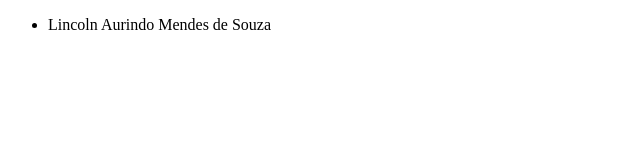
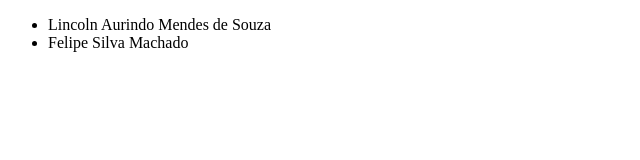
Before and after one commit to lincowj/Grupo-3-Gamma, a plain HTML site: page index.html in a window 1280 px wide. Shown: the whole page, without its empty margins (0-640 px from the left). Drawn offline with Linux system fonts and the light colour scheme.

Commit message:
first member added

```diff
--- a/index.html
+++ b/index.html
@@ -7,6 +7,7 @@
 <body>
     <ul>
         <li>Lincoln Aurindo Mendes de Souza</li>
+	<li>Felipe Silva Machado</li>
     </ul>
 </body>
 </html>
```
